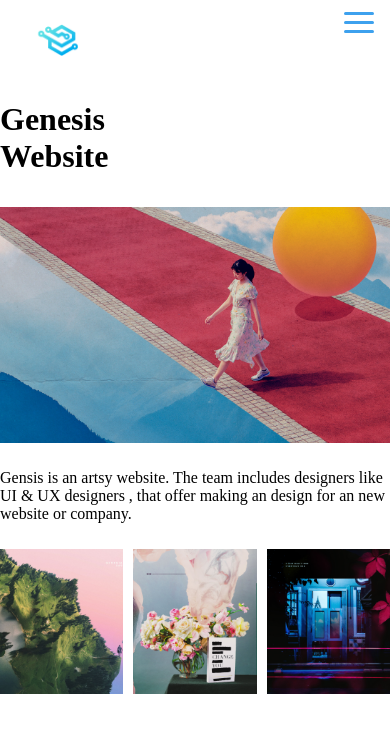
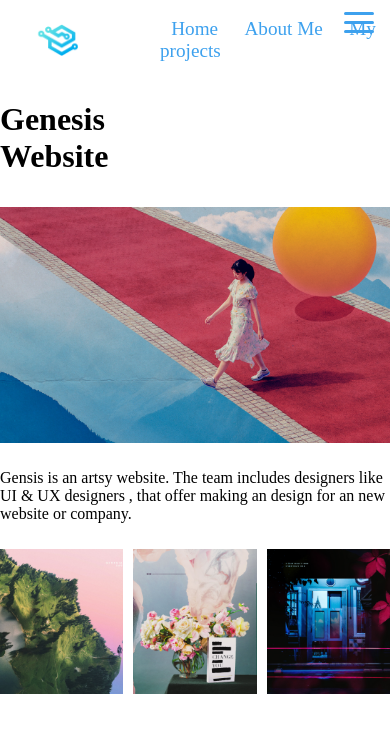
Before and after one commit to majahristova/FE22-html-slutprojekt-maja-hristova, a plain HTML site: page html/genesiswebsite.html in a window 390 px wide. Both pictures are taken after a click on the link 359 px from the left and 22 px from the top of the page. Shown: the top 732 px of the page. Drawn offline with Linux system fonts and the light colour scheme.

Commit message:
last commit

```diff
--- a/html/genesiswebsite.html
+++ b/html/genesiswebsite.html
@@ -58,6 +58,14 @@
           </li>
         </ul>
       </footer>
+      <script>
+        const toggleButton = document.getElementsByClassName("toggle-button")[0]
+        const navbarLinks = document.getElementsByClassName("navlinks")[0]
+        toggleButton.addEventListener("click", () => {
+            navbarLinks.classList.toggle("active");
+            console.log(navbarLinks);
+        })
+    </script>
 
 </body>
 </html>
```
Also changed, not shown: html/aboutpage.html (+1 -1 lines), html/productlywebsite .html (+8 -1 lines), html/thaicornerwebsite.html (+8 -1 lines).
